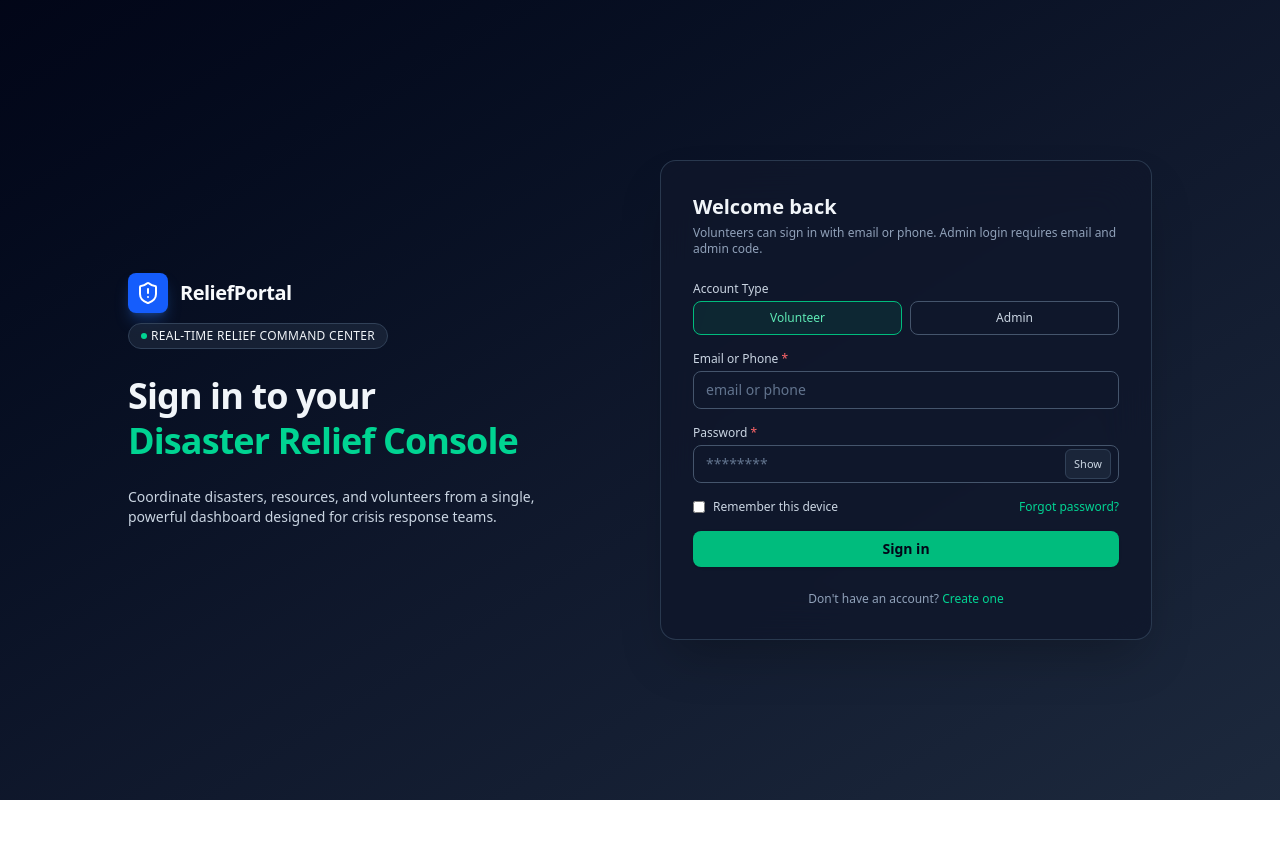
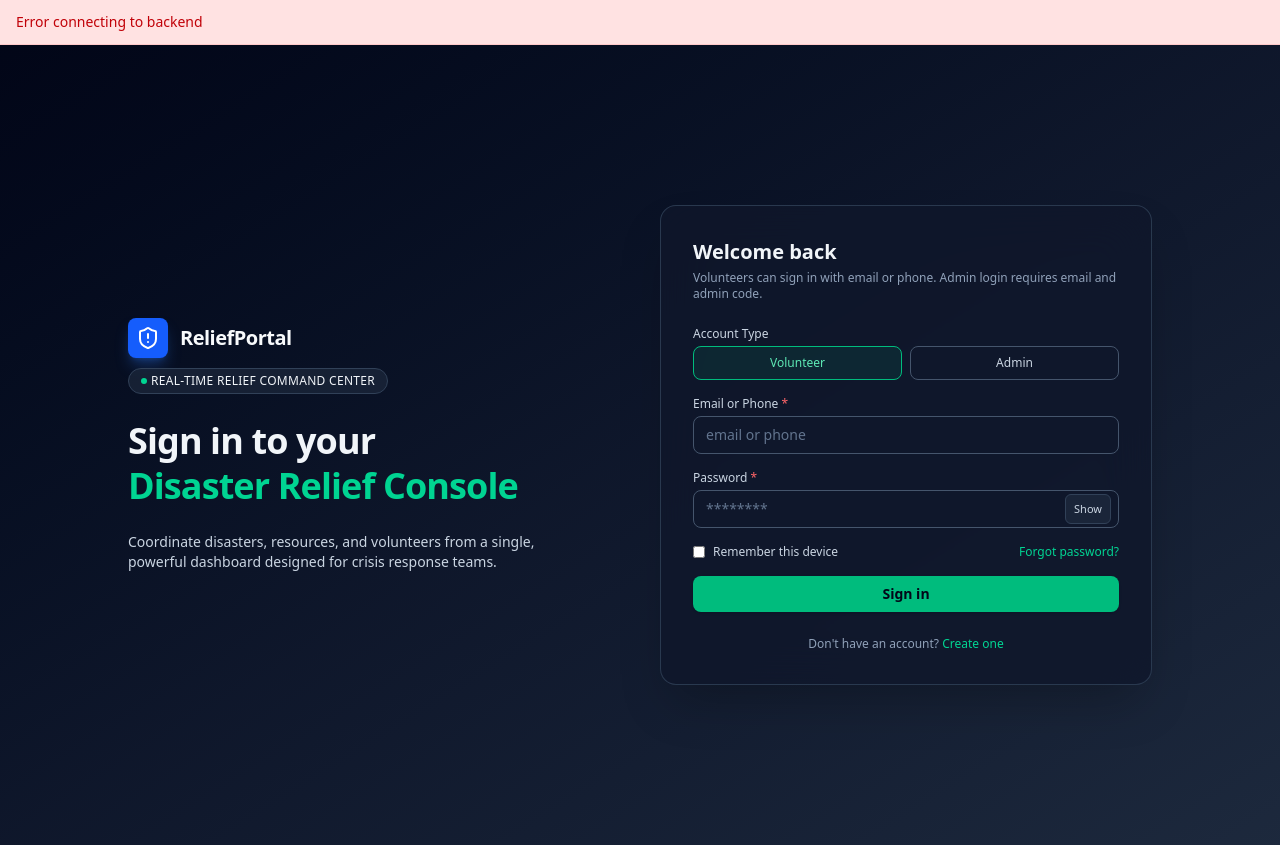
Before and after one commit to patelshivam109/DISASTER-COMMAND-CENTRE, a React (Vite) app in the folder frontend/: page /login in a window 1280 px wide. Before the commit the page ends 800 px from the top, so only its background shows below. Built offline with nearby package versions, Linux system fonts and the light colour scheme; no server answers.

Commit message:
setup for render deploy 2

```diff
--- a/frontend/src/App.jsx
+++ b/frontend/src/App.jsx
@@ -1,5 +1,7 @@
+import { useEffect, useState } from "react";
 import { BrowserRouter, Routes, Route, Outlet, Navigate, useLocation } from "react-router-dom";
 import AppShell from "./components/AppShell";
+import { API_BASE_URL } from "./api/config";
 
 import Dashboard from "./pages/dashboard";
 import Disasters from "./pages/disasters";
@@ -46,9 +48,59 @@ function ProtectedLayout() {
   );
 }
 
+function BackendStatusBanner() {
+  const [message, setMessage] = useState("Connecting to backend...");
+  const [status, setStatus] = useState("loading");
+
+  useEffect(() => {
+    let isMounted = true;
+
+    async function checkBackend() {
+      try {
+        const response = await fetch(`${API_BASE_URL}/test`);
+        const data = await response.json();
+
+        if (!response.ok) {
+          throw new Error(data.error || "Error connecting to backend");
+        }
+
+        if (isMounted) {
+          setMessage(data.message || "Backend is working");
+          setStatus("success");
+        }
+      } catch {
+        if (isMounted) {
+          setMessage("Error connecting to backend");
+          setStatus("error");
+        }
+      }
+    }
+
+    checkBackend();
+
+    return () => {
+      isMounted = false;
+    };
+  }, []);
+
+  const bannerClass =
+    status === "error"
+      ? "bg-red-100 text-red-700 border-red-200"
+      : status === "success"
+        ? "bg-emerald-100 text-emerald-700 border-emerald-200"
+        : "bg-amber-100 text-amber-700 border-amber-200";
+
+  return (
+    <div className={`border-b px-4 py-3 text-sm font-medium ${bannerClass}`}>
+      {message}
+    </div>
+  );
+}
+
 export default function App() {
   return (
     <BrowserRouter>
+      <BackendStatusBanner />
       <Routes>
         <Route path="/login" element={<Login />} />
         <Route path="/signup" element={<Signup />} />
```
